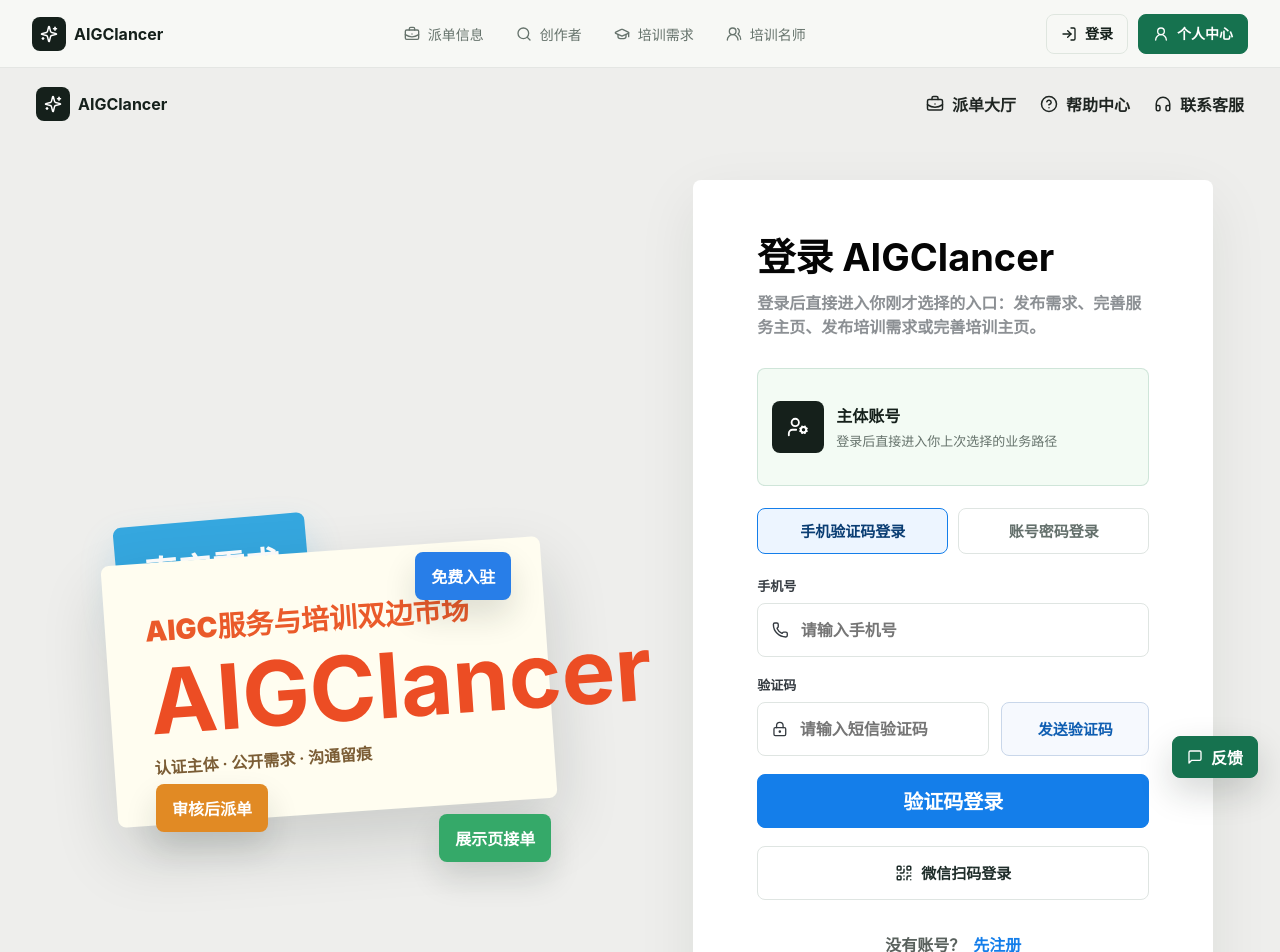
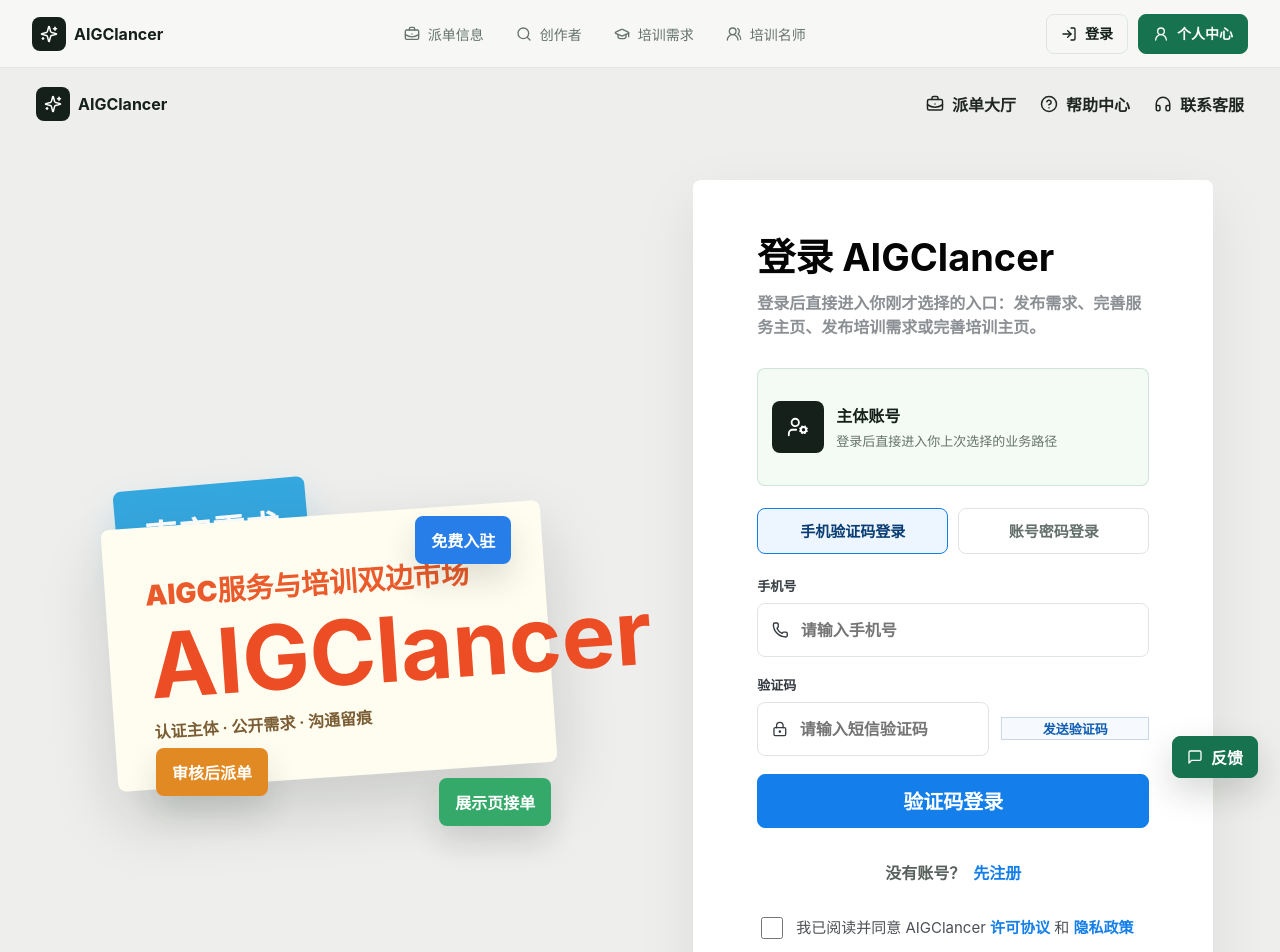
Before and after one commit to chunyang2025-bit/AIGC, a Next.js app: page /login in a window 1280 px wide. Shown: the top 952 px of the page. Built offline with nearby package versions, Linux system fonts and the light colour scheme.

Commit message:
fix: keep login page on password and SMS only

```diff
--- a/app/globals.css
+++ b/app/globals.css
@@ -1185,17 +1185,6 @@
 }
 
 .authSecondaryAction,
-.authGhostButton {
-  display: inline-flex;
-  align-items: center;
-  justify-content: center;
-  gap: 8px;
-  min-height: 54px;
-  border-radius: 8px;
-  font-size: 15px;
-  font-weight: 850;
-}
-
 .authSecondaryAction {
   border: 1px solid #c9d7ea;
   color: #0f5eb2;
@@ -1208,11 +1197,6 @@
   background: #f5f6f8;
 }
 
-.authGhostButton {
-  border: 1px solid #dfe5e2;
-  color: #1f2d2a;
-  background: #fff;
-}
 
 .authStatus {
   padding: 12px 14px;
--- a/app/login/page.tsx
+++ b/app/login/page.tsx
@@ -11,7 +11,6 @@
   HelpCircle,
   LockKeyhole,
   Phone,
-  QrCode,
   ShieldCheck,
   Sparkles,
   UserCog
@@ -185,16 +184,6 @@
     }
   }
 
-  function handleWechatLogin() {
-    const url = process.env.NEXT_PUBLIC_WECHAT_LOGIN_URL;
-    if (url) {
-      window.location.assign(url);
-      return;
-    }
-    setStatusText("微信扫码登录正在接入中，先用手机验证码登录更快。");
-    setShowRegisterPrompt(false);
-  }
-
   return (
     <main className="dispatchLoginShell">
       <header className="dispatchLoginTop">
@@ -309,10 +298,6 @@
                 <button className="authPrimary" onClick={loginByCode} disabled={isSubmitting} type="button">
                   {isSubmitting ? "正在登录..." : "验证码登录"}
                 </button>
-                <button className="authGhostButton" onClick={handleWechatLogin} type="button">
-                  <QrCode size={18} />
-                  微信扫码登录
-                </button>
               </>
             )}
           </div>
```
Also changed, not shown: 1 other file (tests, documents, lock files or other folders).
